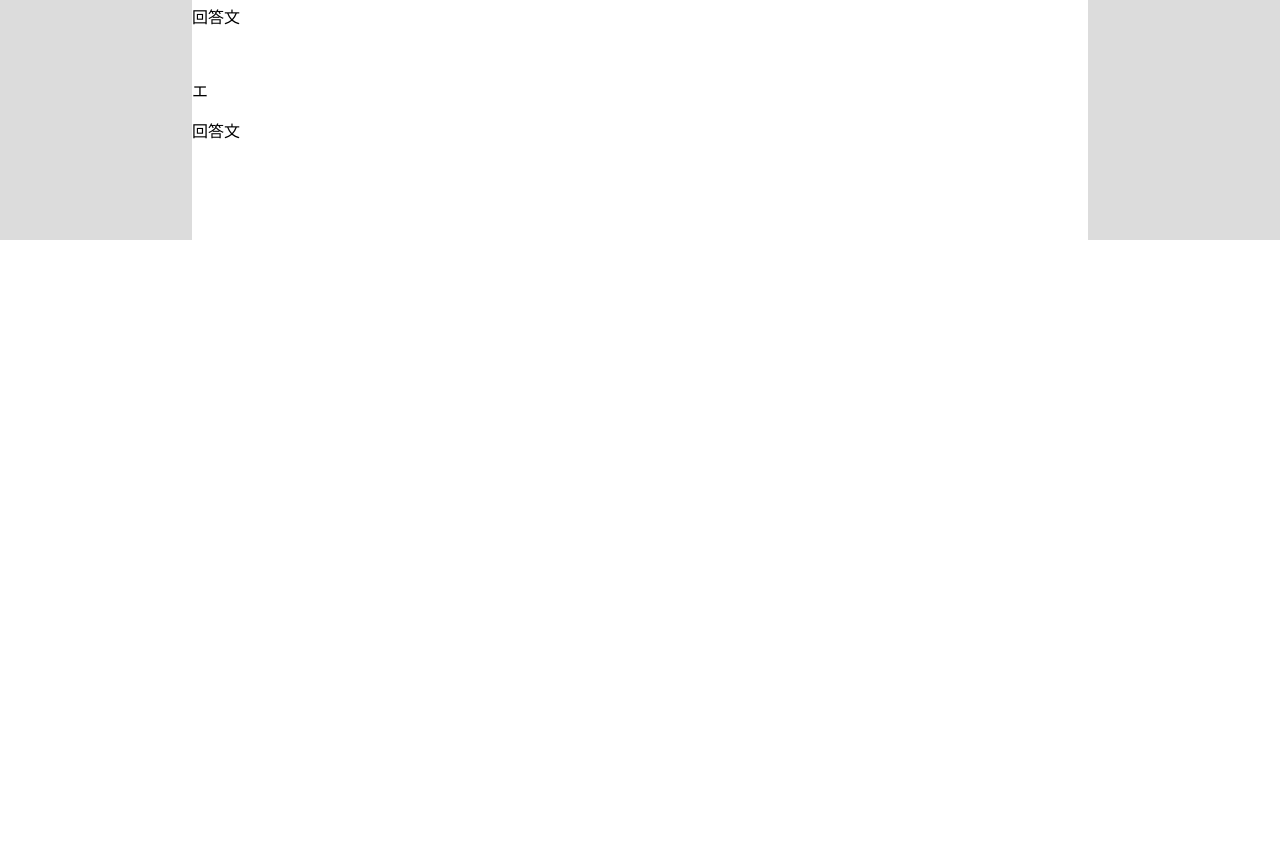
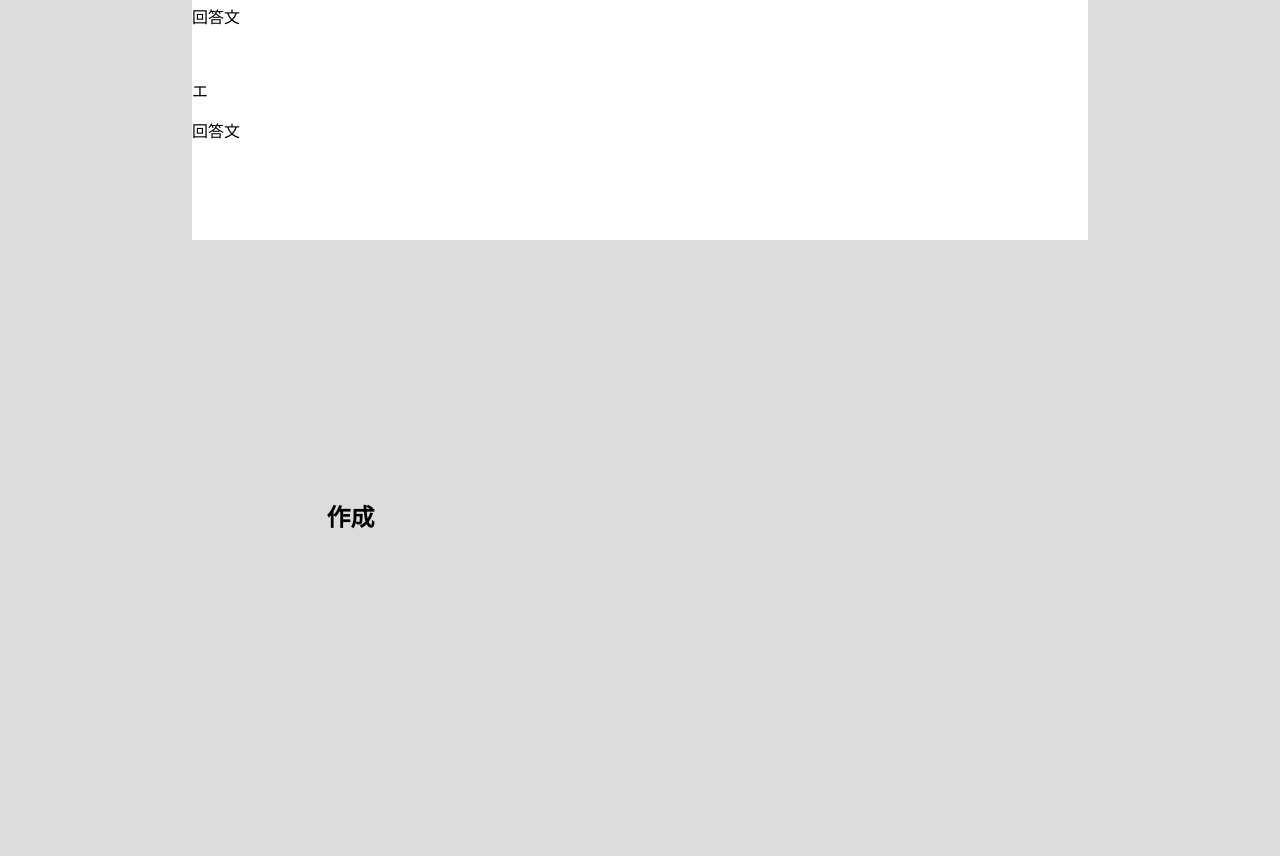
Before and after one commit to yuatomo/-------------, a PHP site: page /createQuestion/four-choice.html in a window 1280 px wide. Shown: the part 581-1437 px from the top of the page. Before the commit the page ends 821 px from the top, so only its background shows below. Run offline with PHP 8.4, Linux system fonts and the light colour scheme.

Commit message:
四択問題の修正

```diff
--- a/createQuestion/css/four-choice.css
+++ b/createQuestion/css/four-choice.css
@@ -36,3 +36,9 @@ h1{
     position: relative;
     top: -1rem;
 }
+
+.create{
+    background-color: orange;
+    text-align: center;
+    width: 20%;
+}
--- a/createQuestion/four-choice.html
+++ b/createQuestion/four-choice.html
@@ -40,6 +40,7 @@
                 <p class="3 choice">ウ</p> <p class="3 answer">回答文</p><br>
                 <p class="4 choice">エ</p> <p class="4 answer">回答文</p><br>
                 </div>
+                <h2 class="create">作成</h2>
 
             </div>
         </div>
```
